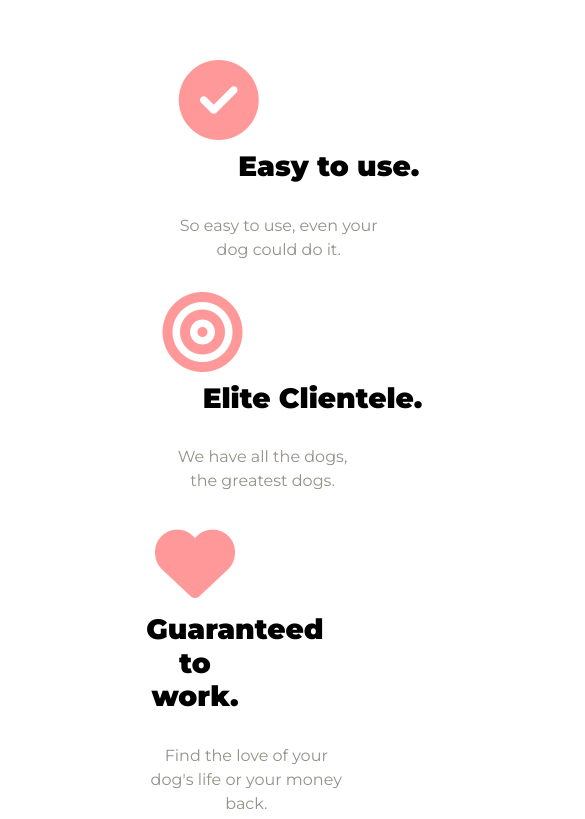
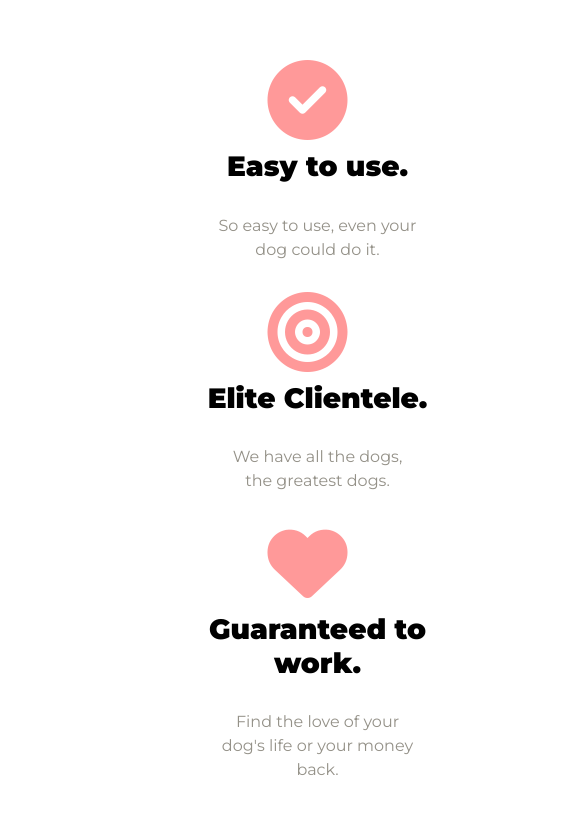
Before and after one commit to TasneemZh/TinDog-For-Dogs, a plain HTML site: page index.html in a window 390 px wide. Shown: the part 1129-1948 px from the top of the page, 585 px wide, since content can reach past the window. Drawn offline with nearby package versions, Linux system fonts and the light colour scheme.

Commit message:
Update styles.css

```diff
--- a/css/styles.css
+++ b/css/styles.css
@@ -206,24 +206,33 @@ p {
   }
 
   #features {
-    margin: 1150px 0 700px;
+    margin: 1150px 0 650px;
   }
 
   .container-features {
     display: block;
+    width: 50%;
+    margin: 0 auto;
+  }
+
+  .features-icons {
+    position: relative;
+    right: 130px;
   }
 
   .col-1,
   .col-2,
   .col-3 {
-    padding: 0;
-    margin: 0 auto;
+    display: block;
+    padding: 0 300px;
   }
 
   .col-1 h3,
   .col-2 h3,
-  .col-2 h3 {
+  .col-3 h3 {
     width: 300px;
+    position: relative;
+    right: 230px;
   }
 
   .col-1 p,
@@ -232,13 +241,11 @@ p {
     width: 200px;
     margin: 30px auto;
     padding: 0;
+    position: relative;
+    right: 180px;
   }
 
   .download-btn {
     margin: 0;
   }
-
-  /* .my-row {
-    text-align: center;
-  } */
 }
```
